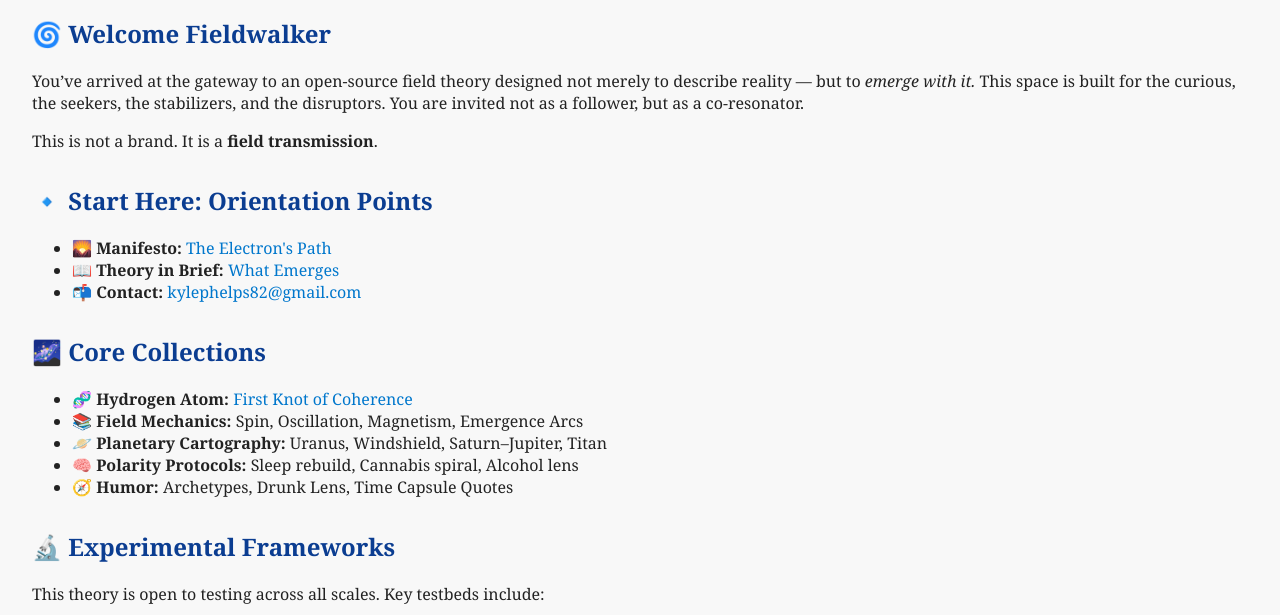
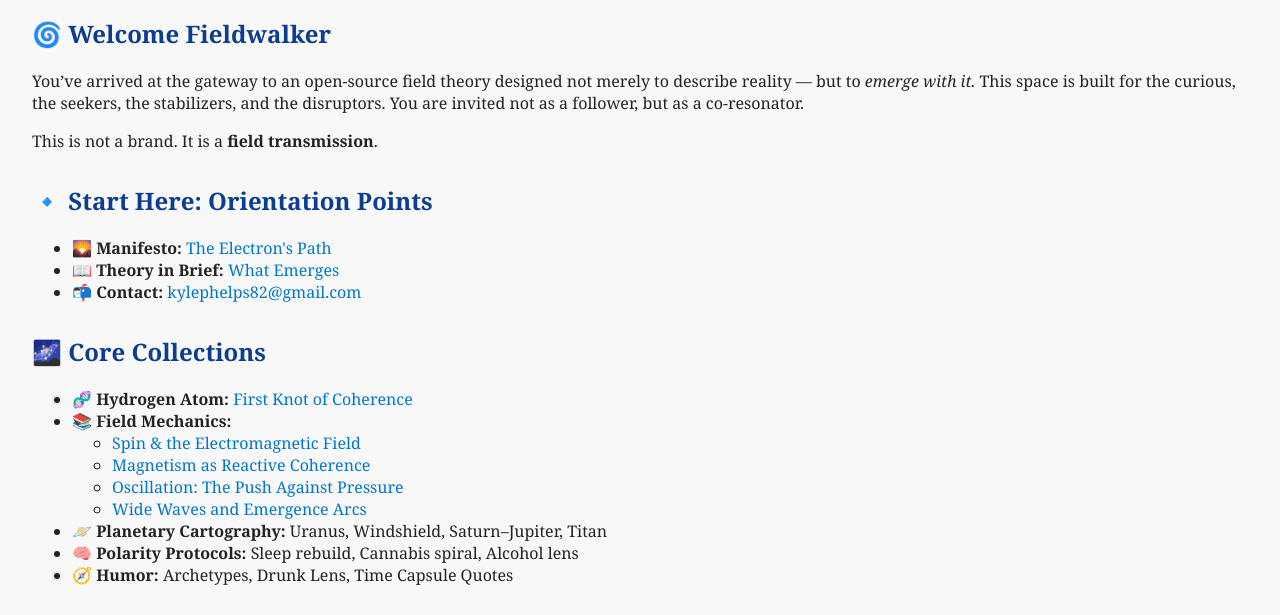
Before and after one commit to Kyle-Phelps/universal-emergence, a plain HTML site: page index.html in a window 1280 px wide. Shown: the part 121-736 px from the top of the page. Drawn offline with Linux system fonts and the light colour scheme.

Commit message:
Update index.html

```diff
--- a/index.html
+++ b/index.html
@@ -35,7 +35,14 @@
     <h2>🌌 Core Collections</h2>
     <ul>
       <li>🧬 <strong>Hydrogen Atom:</strong> <a href="hydrogen.html">First Knot of Coherence</a></li>
-      <li><strong>📚 Field Mechanics:</strong> Spin, Oscillation, Magnetism, Emergence Arcs</li>
+      <li><strong>📚 Field Mechanics:</strong></li>
+<ul>
+  <li><a href="spin.html">Spin & the Electromagnetic Field</a></li>
+  <li><a href="magnetism.html">Magnetism as Reactive Coherence</a></li>
+  <li><a href="oscillation.html">Oscillation: The Push Against Pressure</a></li>
+  <li><a href="emergence-arcs.html">Wide Waves and Emergence Arcs</a></li>
+</ul>
+
       <li><strong>🪐 Planetary Cartography:</strong> Uranus, Windshield, Saturn–Jupiter, Titan</li>
       <li><strong>🧠 Polarity Protocols:</strong> Sleep rebuild, Cannabis spiral, Alcohol lens</li>
       <li><strong>🧭 Humor:</strong> Archetypes, Drunk Lens, Time Capsule Quotes</li>
```
